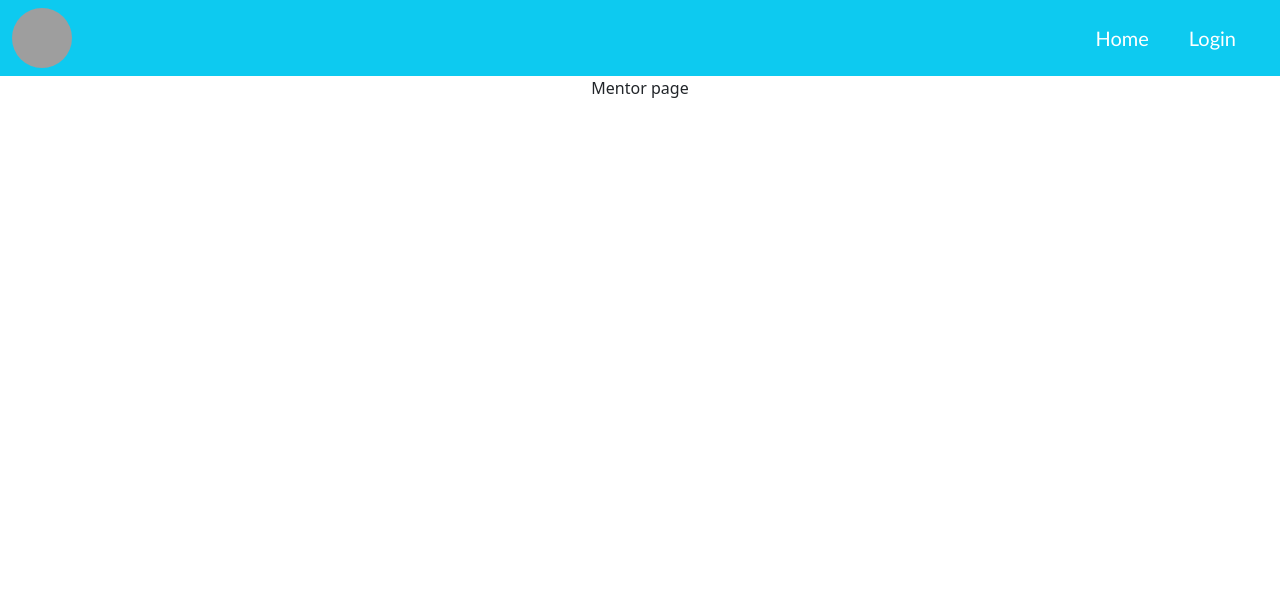
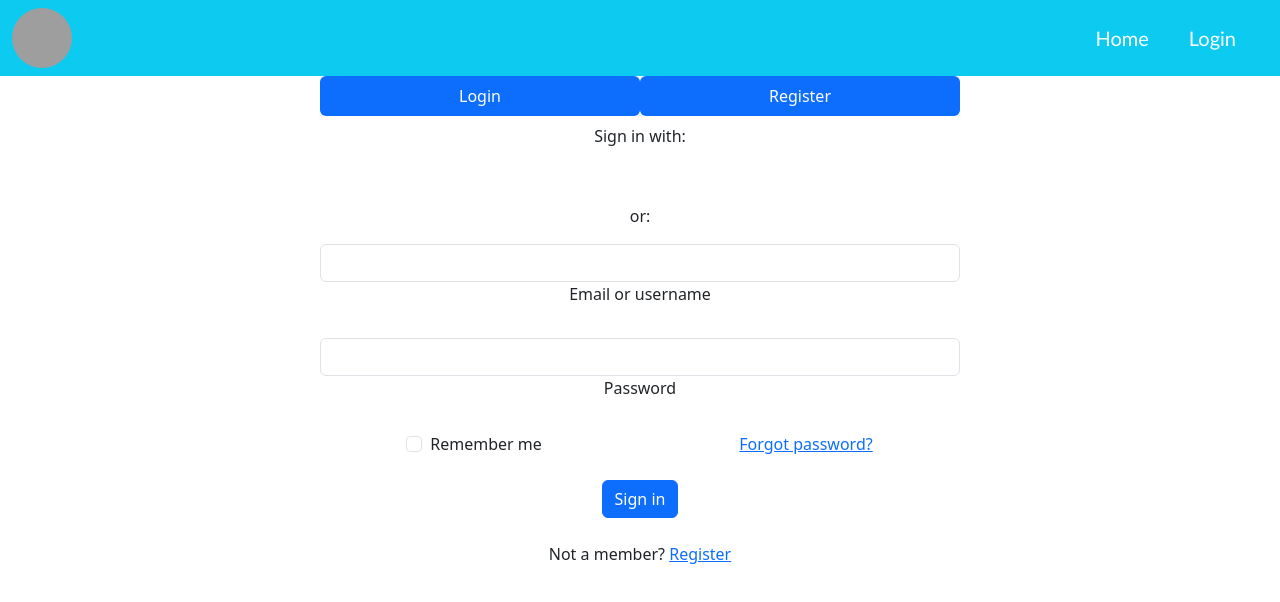
Before and after one commit to tharunmadasi/MastersCoding, a React (Create React App) app: page /Mentor in a window 1280 px wide. Shown: the top 602 px of the page. Built offline with nearby package versions, Linux system fonts and the light colour scheme; grey boxes are pictures that could not be loaded.

Commit message:
mentor.js

```diff
--- a/package.json
+++ b/package.json
@@ -14,6 +14,7 @@
     "react-bootstrap": "^2.7.4",
     "react-dom": "^18.2.0",
     "react-hook-form": "^7.44.3",
+    "react-icons": "^4.9.0",
     "react-router-dom": "^6.13.0",
     "react-scripts": "5.0.1",
     "web-vitals": "^2.1.4"
--- a/src/Mentor/Mentor.css
+++ b/src/Mentor/Mentor.css
@@ -0,0 +1,5 @@
+.loginRegister{
+    width: 50%;
+    margin-left: auto;
+    margin-right: auto;
+}
--- a/src/Mentor/Mentor.js
+++ b/src/Mentor/Mentor.js
@@ -1,9 +1,137 @@
 import React from "react"
+import { NavLink } from "react-router-dom";
+import './Mentor.css';
+import { FaFacebookF } from 'react-icons/fa';
 
 function mentor(){
     return(
-        <div>
-            Mentor page
+            <div className="loginRegister">
+<ul className="nav nav-pills nav-justified mb-2" id="ex1" role="tablist">
+  <li className="nav-item" role="presentation">
+    <NavLink className="nav-link active" id="tab-login" data-mdb-toggle="pill" href="#pills-login" role="tab"
+      aria-controls="pills-login" aria-selected="true">Login</NavLink>
+  </li>
+  <li className="nav-item" role="presentation">
+    <NavLink className="nav-link" id="tab-register" data-mdb-toggle="pill" href="#pills-register" role="tab"
+      aria-controls="pills-register" aria-selected="false">Register</NavLink>
+  </li>
+</ul>
+
+<div className="tab-content">
+  <div className="tab-pane fade show active" id="pills-login" role="tabpanel" aria-labelledby="tab-login">
+    <form>
+      <div className="text-center mb-3">
+        <p>Sign in with:</p>
+        <button type="button" className="btn btn-link btn-floating mx-1">
+          <i className="fab fa-facebook-f"></i>
+        </button>
+
+        <button type="button" className="btn btn-link btn-floating mx-1">
+          <i className="fab fa-google"></i>
+        </button>
+
+        <button type="button" className="btn btn-link btn-floating mx-1">
+          <i className="fab fa-twitter"></i>
+        </button>
+
+        <button type="button" className="btn btn-link btn-floating mx-1">
+          <i className="fab fa-github"></i>
+        </button>
+      </div>
+
+      <p className="text-center">or:</p>
+
+      <div className="form-outline mb-4">
+        <input type="email" id="loginName" class="form-control" />
+        <label className="form-label" for="loginName">Email or username</label>
+      </div>
+
+      <div className="form-outline mb-4">
+        <input type="password" id="loginPassword" className="form-control" />
+        <label className="form-label" for="loginPassword">Password</label>
+      </div>
+
+      <div className="row mb-4">
+        <div className="col-md-6 d-flex justify-content-center">
+
+          <div className="form-check mb-3 mb-md-0">
+            <input className="form-check-input" type="checkbox" value="" id="loginCheck"  />
+            <label className="form-check-label" for="loginCheck"> Remember me </label>
+          </div>
+        </div>
+
+        <div className="col-md-6 d-flex justify-content-center">
+          <NavLink href="#!">Forgot password?</NavLink>
+        </div>
+      </div>
+
+      <button type="submit" className="btn btn-primary btn-block mb-4">Sign in</button>
+
+      <div className="text-center">
+        <p>Not a member? <a href="#!">Register</a></p>
+      </div>
+    </form>
+  </div>
+  <div className="tab-pane fade" id="pills-register" role="tabpanel" aria-labelledby="tab-register">
+    <form>
+      <div className="text-center mb-3">
+        <p>Sign up with:</p>
+        <button type="button" className="btn btn-link btn-floating mx-1">
+          <i className="fab fa-facebook-f"></i>
+        </button>
+
+        <button type="button" className="btn btn-link btn-floating mx-1">
+          <i className="fab fa-google"></i>
+        </button>
+
+        <button type="button" className="btn btn-link btn-floating mx-1">
+          <i className="fab fa-twitter"></i>
+        </button>
+
+        <button type="button" className="btn btn-link btn-floating mx-1">
+          <i className="fab fa-github"></i>
+        </button>
+      </div>
+
+      <p className="text-center">or:</p>
+
+      <div className="form-outline mb-4">
+        <input type="text" id="registerName" className="form-control" />
+        <label className="form-label" for="registerName">Name</label>
+      </div>
+
+      <div className="form-outline mb-4">
+        <input type="text" id="registerUsername" className="form-control" />
+        <label className="form-label" for="registerUsername">Username</label>
+      </div>
+
+      <div className="form-outline mb-4">
+        <input type="email" id="registerEmail" className="form-control" />
+        <label className="form-label" for="registerEmail">Email</label>
+      </div>
+
+      <div className="form-outline mb-4">
+        <input type="password" id="registerPassword" className="form-control" />
+        <label className="form-label" for="registerPassword">Password</label>
+      </div>
+
+      <div className="form-outline mb-4">
+        <input type="password" id="registerRepeatPassword" className="form-control" />
+        <label className="form-label" for="registerRepeatPassword">Repeat password</label>
+      </div>
+
+      <div className="form-check d-flex justify-content-center mb-4">
+        <input className="form-check-input me-2" type="checkbox" value="" id="registerCheck" checked
+          aria-describedby="registerCheckHelpText" />
+        <label className="form-check-label" for="registerCheck">
+          I have read and agree to the terms
+        </label>
+      </div>
+
+      <button type="submit" className="btn btn-primary btn-block mb-3">Sign in</button>
+    </form>
+  </div>
+</div>
         </div>
     );
 }
```
Also changed, not shown: 1 other file (tests, documents, lock files or other folders).
